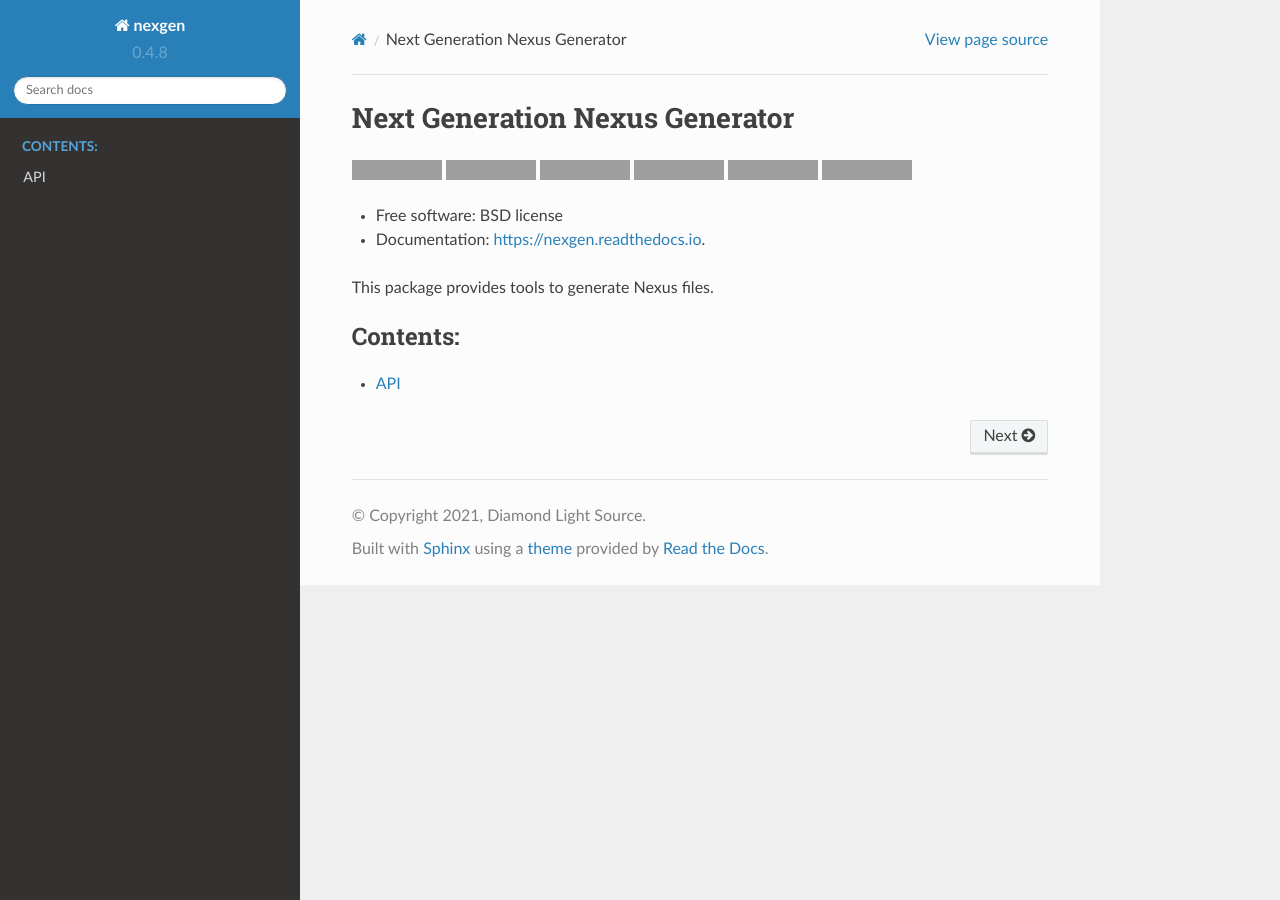
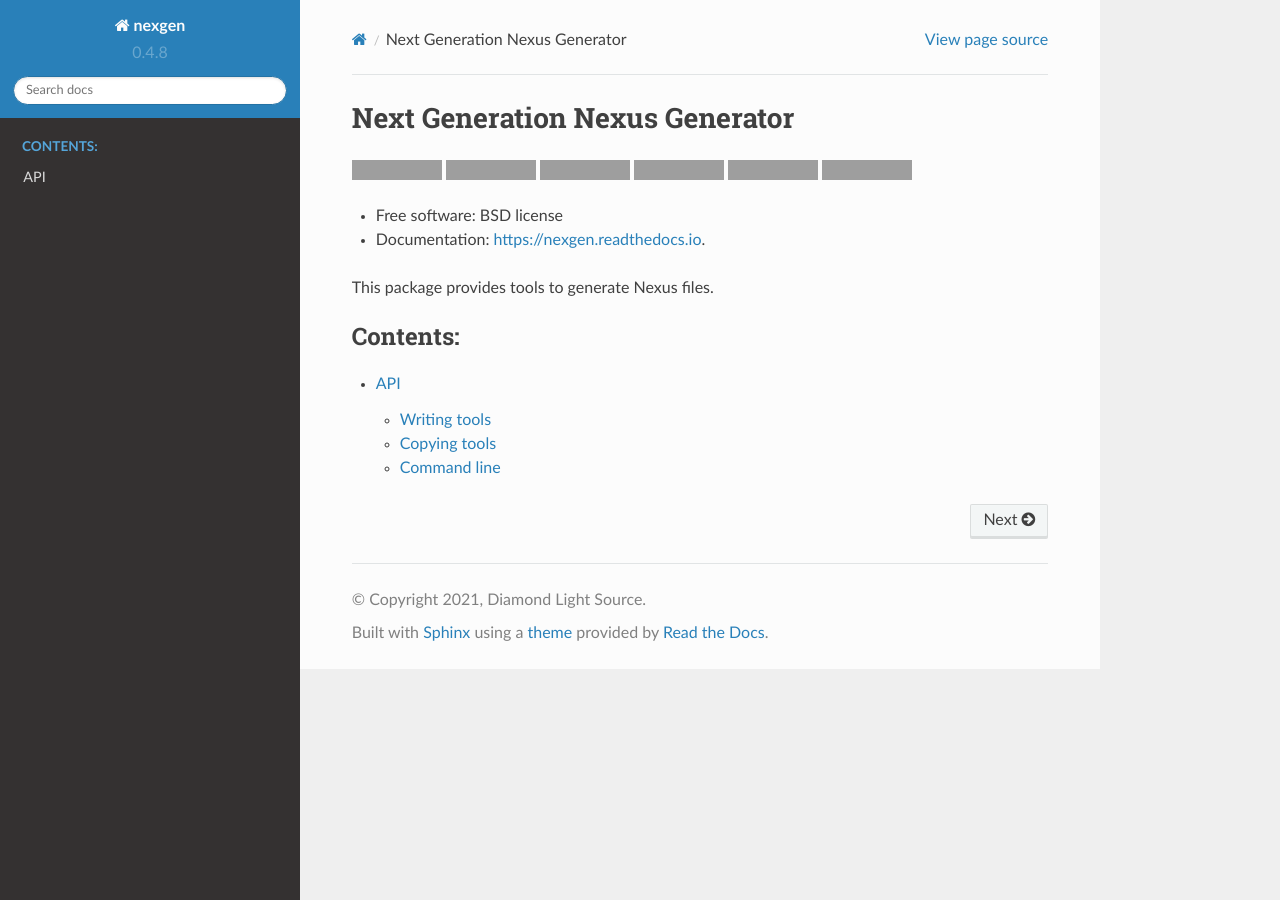
Before and after one commit to DiamondLightSource/nexgen, a Sphinx documentation site: the page built from docs/index.rst, in a window 1280 px wide, cut to the strip 0-900 px from the top of the page. Built offline with Sphinx 7.4.7 and the Read the Docs theme 2.0.0, drawn with Linux system fonts in a browser that asks for light colours; pages that are not in the unit, such as notebooks, are missing from menus; grey boxes are pictures that could not be loaded.

Commit message:
Start adding documentation

```diff
--- a/docs/api.rst
+++ b/docs/api.rst
@@ -5,3 +5,19 @@ API
 .. automodule:: nexgen
     :members:
     :show-inheritance:
+
+
+Writing tools
+-------------
+
+.. autoclass:: nexgen.nxs_write
+    :members:
+
+Copying tools
+-------------
+
+.. autoclass:: nexgen.nxs_copy
+    :members:
+
+Command line
+------------
```
